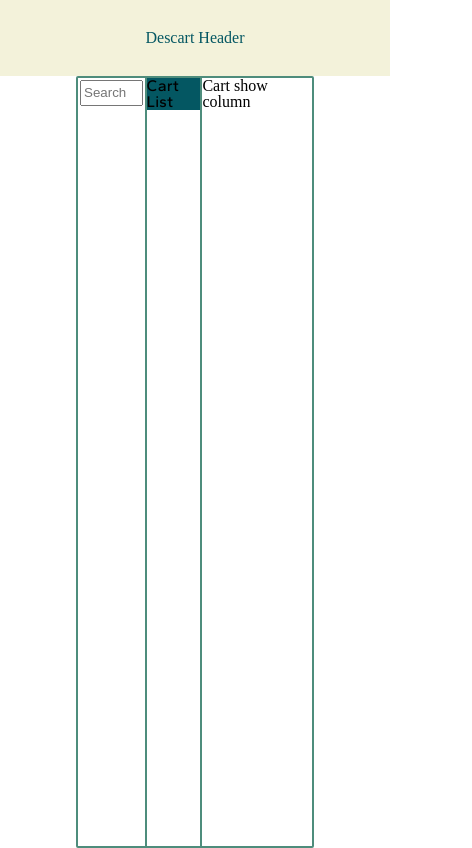
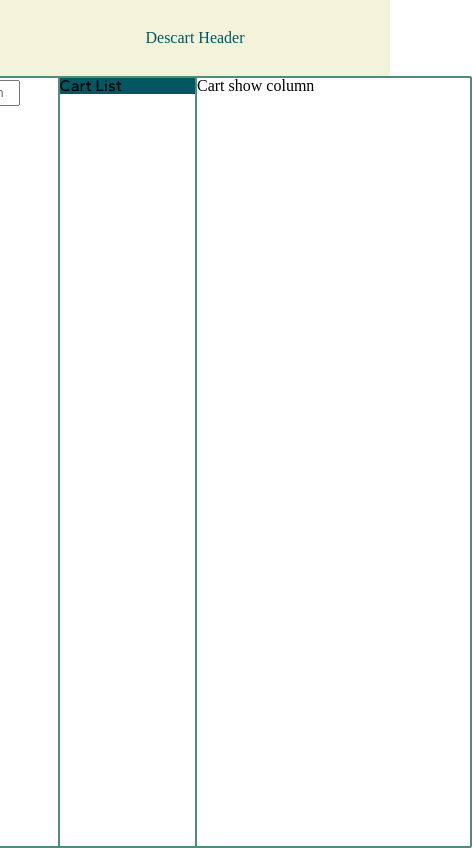
Before and after one commit to thedaebu/descart, a Next.js app: page / in a window 390 px wide. Shown: the whole page, 472 px wide, since content can reach past the window. Built offline with nearby package versions, Linux system fonts and the light colour scheme.

Commit message:
add width calculation for columns for responsiveness

```diff
--- a/src/styles/components/columns.scss
+++ b/src/styles/components/columns.scss
@@ -3,9 +3,8 @@
 .columns {
     display: grid;
     grid-template-columns: 1fr 1fr 2fr;
-    width: 60vw;
+    width: max(550px, 60vw);
     height: 91vh;
-    margin: 0 20vw;
     border: 2px solid rgb(78, 141, 124);
     border-radius: 2px;
     .search-column {
@@ -65,6 +64,7 @@
         }
     }
     .cart-show-column {
+        // min-width: 230px;
         border-left: 2px solid rgb(78, 141, 124);
         // background: rgb(255, 139, 139);
     }
```
